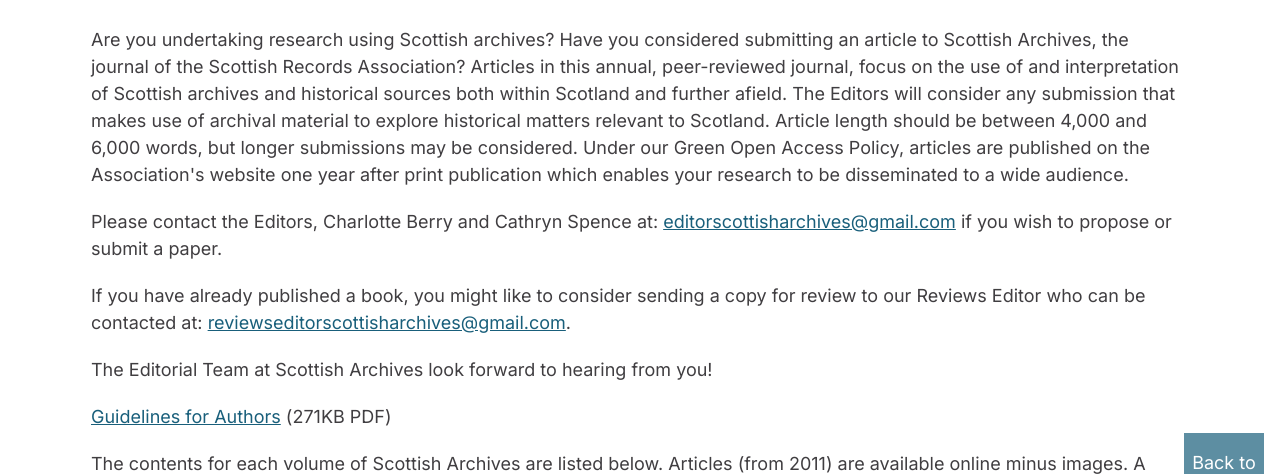
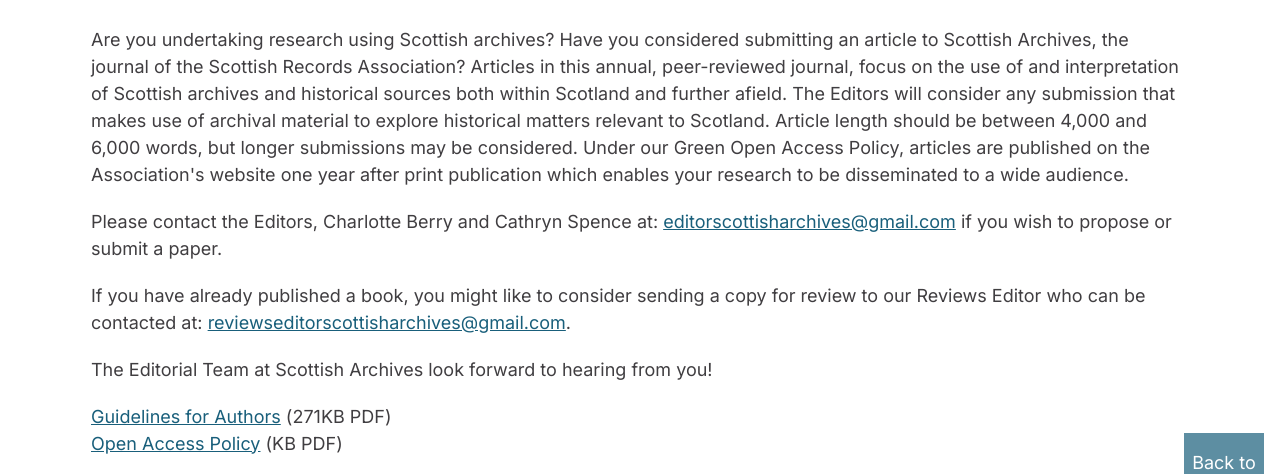
Before and after one commit to nvb33/SRA, an Eleventy site: page src/scottish-archives.njk in a window 1280 px wide. Shown: the part 271-745 px from the top of the page. Built offline with nearby package versions, Linux system fonts and the light colour scheme; Eleventy itself is replaced by a stand-in of ours; files that its build step writes are made by us from their sources.

Commit message:
added open access policy

```diff
--- a/src/scottish-archives.njk
+++ b/src/scottish-archives.njk
@@ -13,7 +13,7 @@
             <p>If you have already published a book, you might like to consider sending a copy for review to our Reviews Editor who can be contacted at: <a href="mailto:reviewseditorscottisharchives@gmail.com">reviewseditorscottisharchives@gmail.com</a>.</p>
             <p>The Editorial Team at Scottish Archives look forward to hearing from you!</p>
             <p><a href="/documents/author_requirements_and_style_guide.pdf" target="_blank">Guidelines for Authors</a> (271KB PDF)<br />
-            <!--<a href="">Open Access Policy</a> (KB PDF)</p>-->
+            <a href="/documents/open_access_policy.pdf">Open Access Policy</a> (KB PDF)</p>
             <p>The contents for each volume of Scottish Archives are listed below. Articles (from 2011) are available online minus images. A small number of back copies of the journal with images are available for purchase, mainly to existing members of the Association. If you are interested in obtaining back-copies of previous journals please contact the Membership Secretary. Or why not become a member to secure your own copy of Scottish Archives each year? Further details are available on the <a href="membership">Membership page</a>.</p>
         </div>
     </section>
```
Also changed, not shown: 1 other file.
